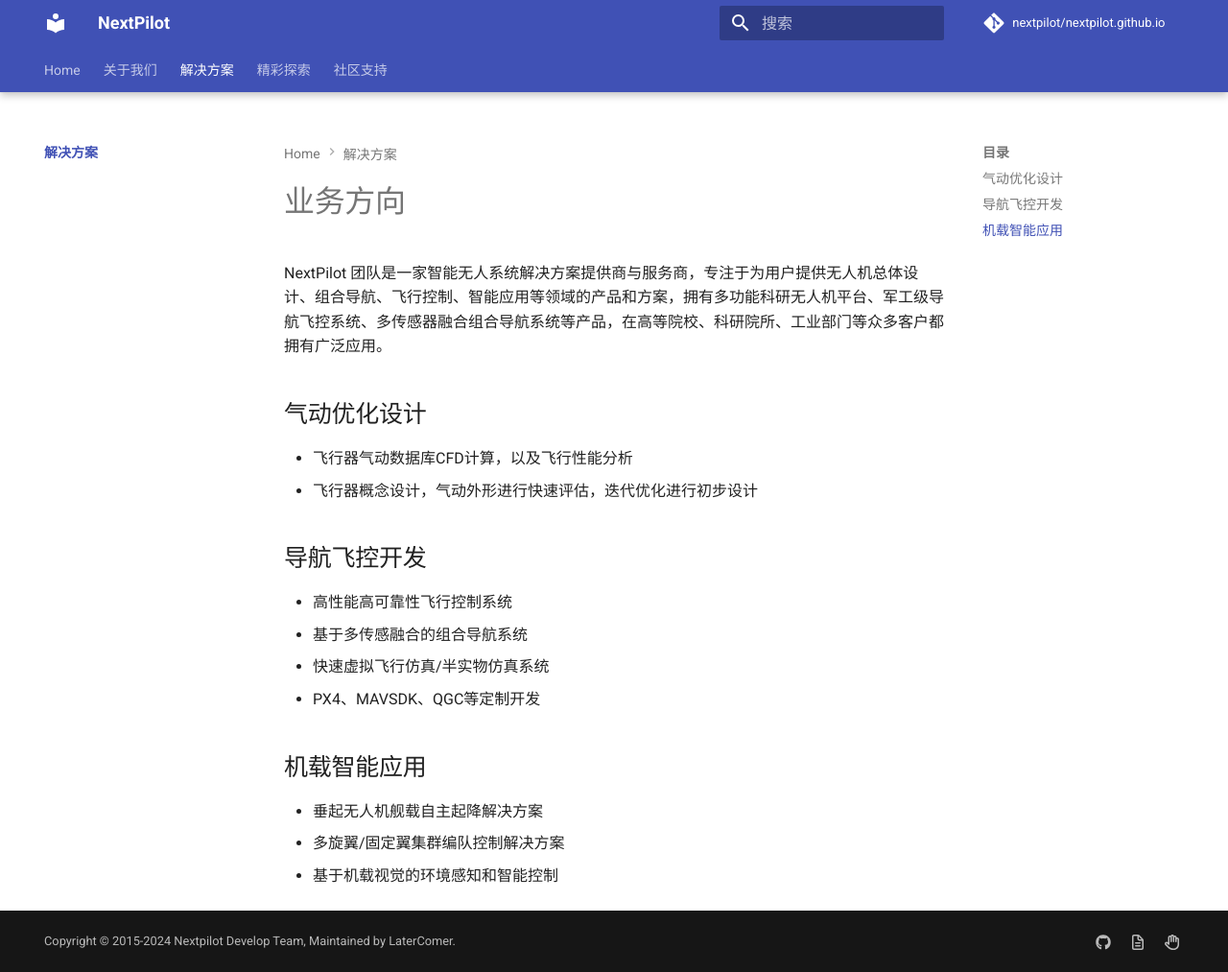
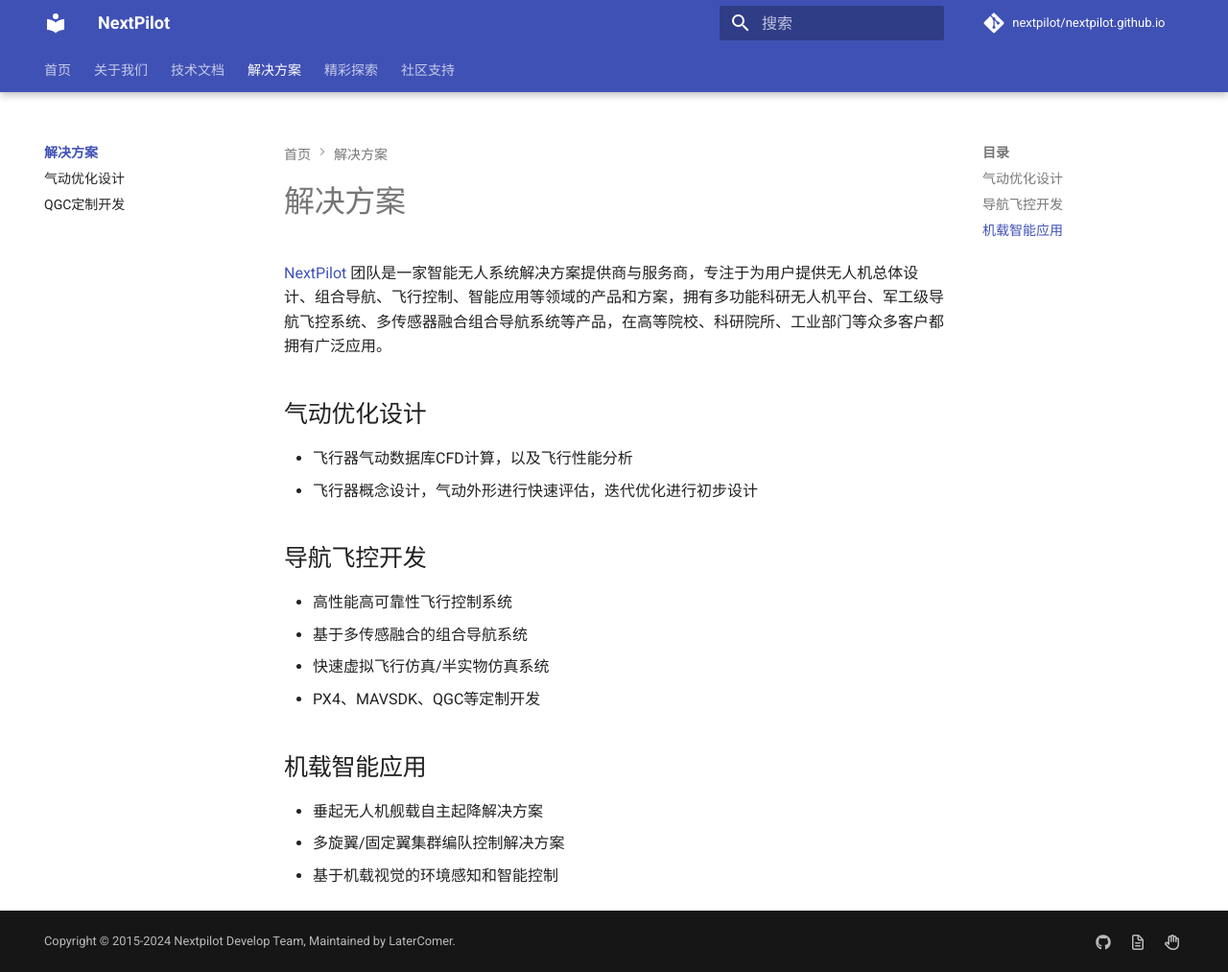
Before and after one commit to nextpilot/nextpilot.github.io, an MkDocs documentation site: the page built from docs/solution/index.md, in a window 1280 px wide and 1013 px high. Shown: the whole window at 96% size. Built offline with MkDocs 1.6.1 and Material for MkDocs 9.7.7, drawn with Linux system fonts in a browser that asks for light colours; comment, search, counter and statistics services are not loaded.

Commit message:
增加部分解决方案描述

```diff
--- /dev/null
+++ b/docs/solution/cfd.md
@@ -0,0 +1 @@
+# 气动优化设计
--- a/docs/solution/index.md
+++ b/docs/solution/index.md
@@ -1,6 +1,6 @@
-# 业务方向
+# 解决方案
 
-NextPilot 团队是一家智能无人系统解决方案提供商与服务商，专注于为用户提供无人机总体设计、组合导航、飞行控制、智能应用等领域的产品和方案，拥有多功能科研无人机平台、军工级导航飞控系统、多传感器融合组合导航系统等产品，在高等院校、科研院所、工业部门等众多客户都拥有广泛应用。
+[NextPilot](https://github.com/nextpilot) 团队是一家智能无人系统解决方案提供商与服务商，专注于为用户提供无人机总体设计、组合导航、飞行控制、智能应用等领域的产品和方案，拥有多功能科研无人机平台、军工级导航飞控系统、多传感器融合组合导航系统等产品，在高等院校、科研院所、工业部门等众多客户都拥有广泛应用。
 
 ## 气动优化设计
 
--- /dev/null
+++ b/docs/solution/qgc.md
@@ -0,0 +1 @@
+# QGC定制开发
```
Also changed, not shown: docs/SUMMARY.md (+2 -1 lines), docs/product/index.md (+1 -1 lines).
